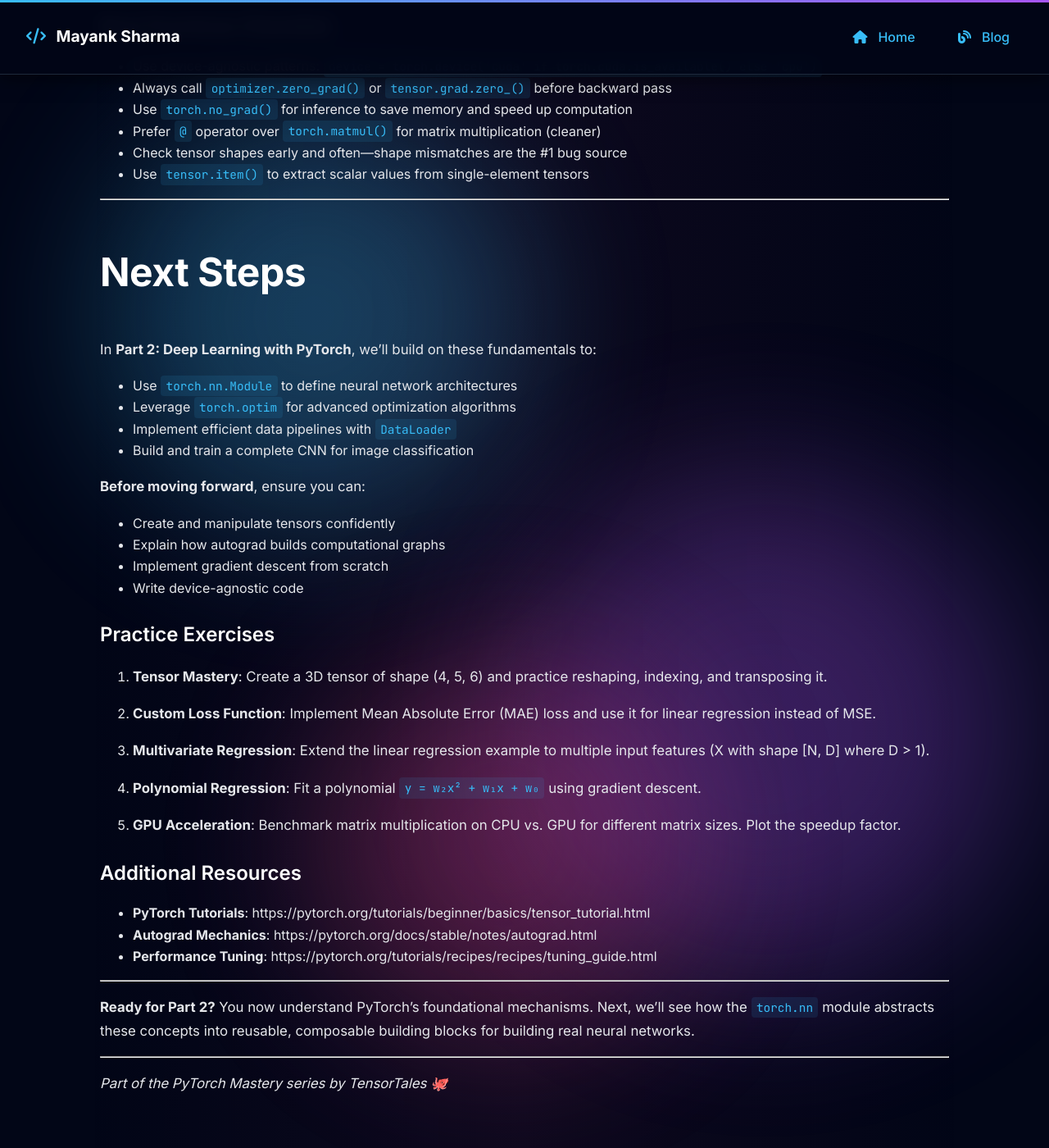
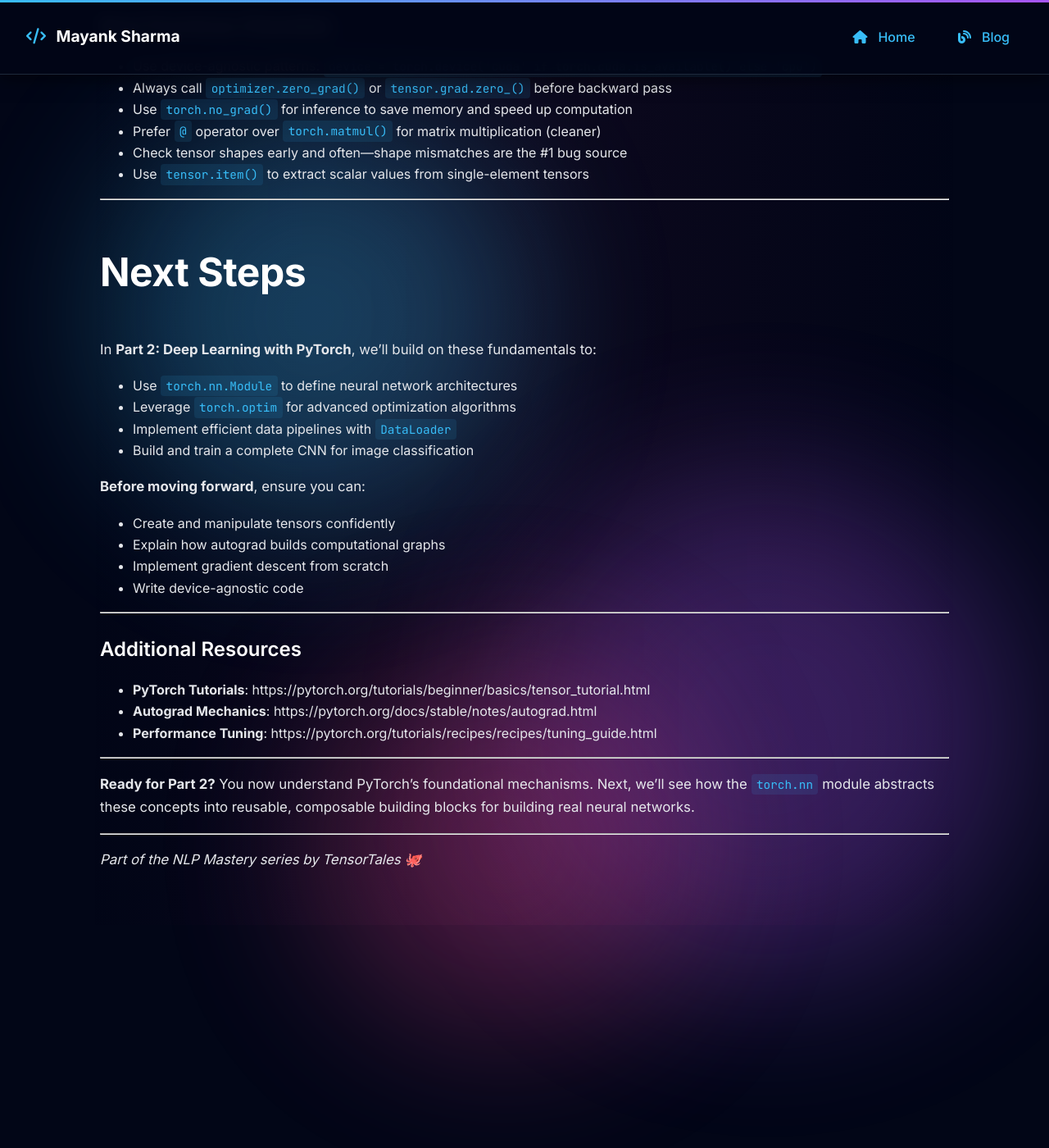
Before and after one commit to mayank1101/mayank1101.github.io, a Jekyll site: the page built from _posts/2025-12-15-pytorch-foundation-part1.md, in a window 1280 px wide and 1400 px high, scrolled down 17425 px. Shown: the whole window at 82% size. Built offline with Jekyll 4.4.1, drawn with Linux system fonts in a browser that asks for light colours.

Commit message:
upated series topic

```diff
--- a/_posts/2025-12-15-pytorch-foundation-part1.md
+++ b/_posts/2025-12-15-pytorch-foundation-part1.md
@@ -679,17 +679,7 @@ In **Part 2: Deep Learning with PyTorch**, we'll build on these fundamentals to:
 - Implement gradient descent from scratch
 - Write device-agnostic code
 
-### Practice Exercises
-
-1. **Tensor Mastery**: Create a 3D tensor of shape (4, 5, 6) and practice reshaping, indexing, and transposing it.
-
-2. **Custom Loss Function**: Implement Mean Absolute Error (MAE) loss and use it for linear regression instead of MSE.
-
-3. **Multivariate Regression**: Extend the linear regression example to multiple input features (X with shape [N, D] where D > 1).
-
-4. **Polynomial Regression**: Fit a polynomial `y = w₂x² + w₁x + w₀` using gradient descent.
-
-5. **GPU Acceleration**: Benchmark matrix multiplication on CPU vs. GPU for different matrix sizes. Plot the speedup factor.
+---
 
 ### Additional Resources
 
@@ -703,4 +693,4 @@ In **Part 2: Deep Learning with PyTorch**, we'll build on these fundamentals to:
 
 ---
 
-*Part of the PyTorch Mastery series by TensorTales 🐙*
+*Part of the NLP Mastery series by TensorTales 🐙*
```
Also changed, not shown: _posts/2025-12-20-pytorch-foundation-part2.md (+1 -1 lines).
